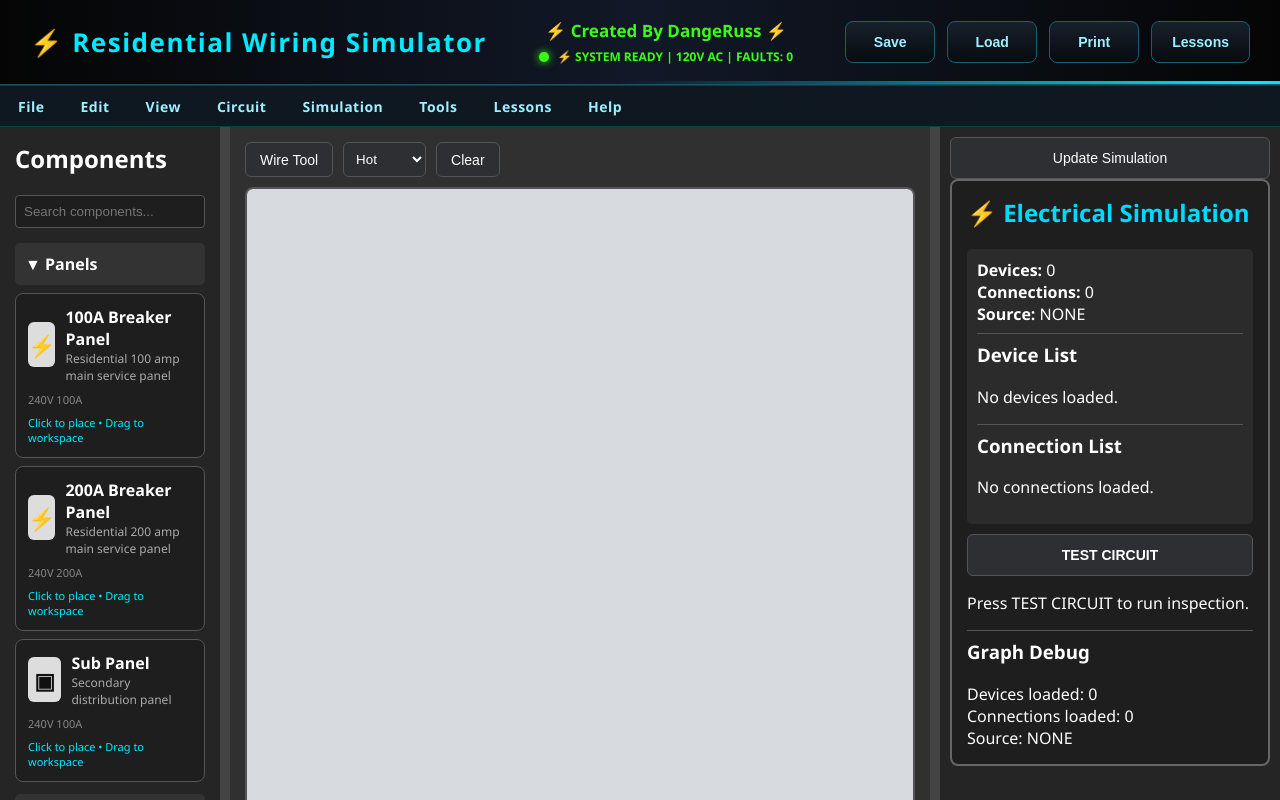
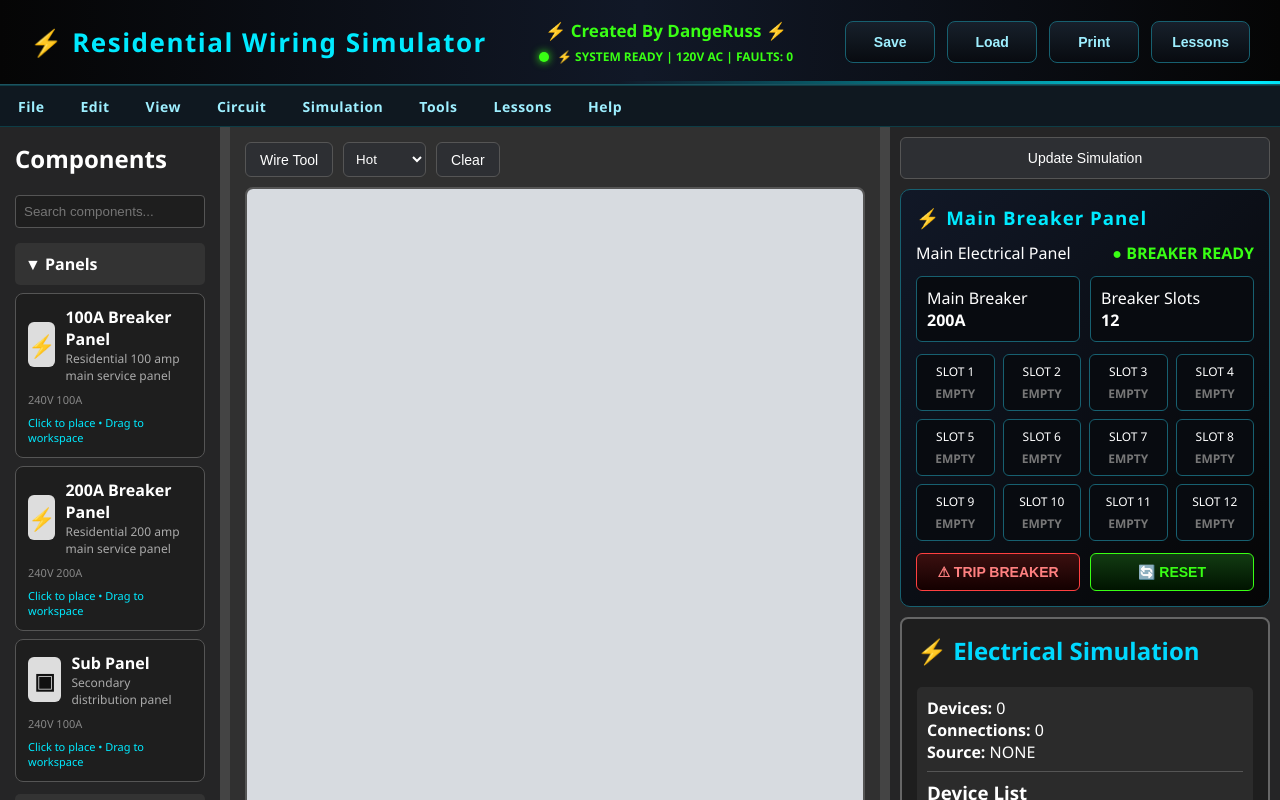
Before and after one commit to DangeRussXXX/residential-wiring-simulator, a React (Vite) app: page / in a window 1280 px wide. Built offline with nearby package versions, Linux system fonts and the light colour scheme.

Commit message:
Update project

```diff
--- a/src/layout/SimulatorLayout.tsx
+++ b/src/layout/SimulatorLayout.tsx
@@ -81,7 +81,7 @@ propertiesWidth,
 
 setPropertiesWidth
 
-]=useState(350);
+]=useState(400);
 
 
 
@@ -116,45 +116,28 @@ const [
 
 
 
-
-
 // ---------------------------------
 // ACTIVE BREAKER PANEL
 // ---------------------------------
 
 const panelDevice =
-
   selectedDevice?.type === "Breaker Panel"
-
-?
-
-selectedDevice
-
-:
-
-null;
-
-
+    ? selectedDevice
+    : devices.find(device => device.type === "Breaker Panel") ?? null;
 
 const panel = panelDevice
-
-?
-
-createBreakerPanel(
-
+  ? createBreakerPanel(
       panelDevice.id,
-
       panelDevice.name,
-
       panelDevice.mainBreaker ?? 200,
-
       12
-
     )
-
-:
-
-null;
+  : createBreakerPanel(
+      "default-main-panel",
+      "Main Electrical Panel",
+      200,
+      12
+    );
 
 
 
@@ -447,52 +430,6 @@ overflow:"hidden"
 
 
 
-
-{
-
-panel &&
-
-(
-
-<div
-
-style={{
-
-flexShrink:0,
-
-background:"#181818",
-
-padding:"10px"
-
-}}
-
->
-
-<BreakerPanel
-
-panel={panel}
-
-circuitStatus={circuitStatus}
-
-onTrip={() => setCircuitStatus("FAULT")}
-
-onReset={resetBreaker}
-
-/>
-
-</div>
-
-)
-
-}
-
-
-
-
-
-
-
-
 <div
 
 style={{
@@ -627,7 +564,7 @@ style={{
 
 width:`${propertiesWidth}px`,
 
-minWidth:"260px",
+minWidth:"360px",
 
 display:"flex",
 
@@ -701,14 +638,25 @@ width:"100%"
 
 Update Simulation
 
+
 </button>
 
 
+{/* BREAKER PANEL */}
 
-
-
-
-
+<div
+  style={{
+    marginTop: "10px",
+    marginBottom: "10px"
+  }}
+>
+  <BreakerPanel
+    panel={panel}
+    circuitStatus={circuitStatus}
+    onTrip={() => setCircuitStatus("FAULT")}
+    onReset={resetBreaker}
+  />
+</div>
 
 
 <SimulationPanel
```
Lines whose indentation alone changed are shown as unchanged.
